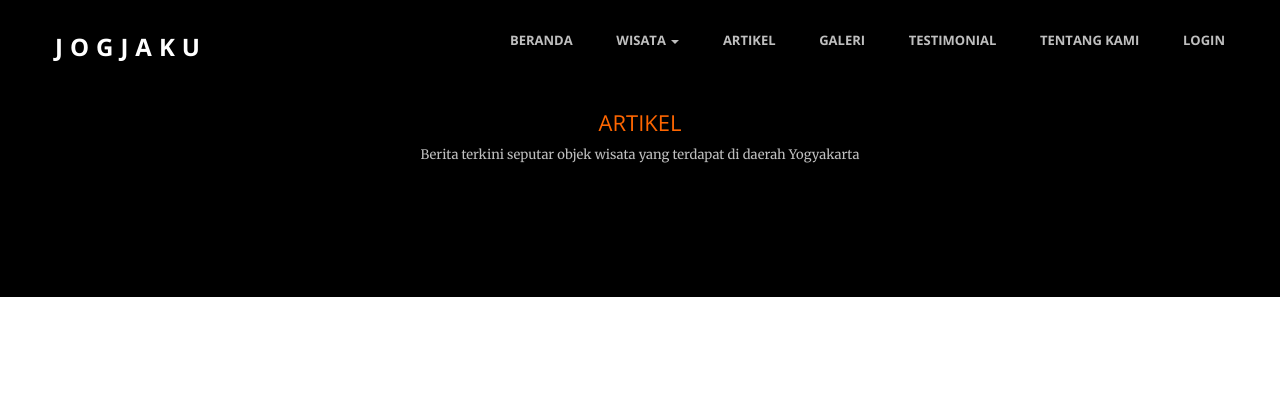
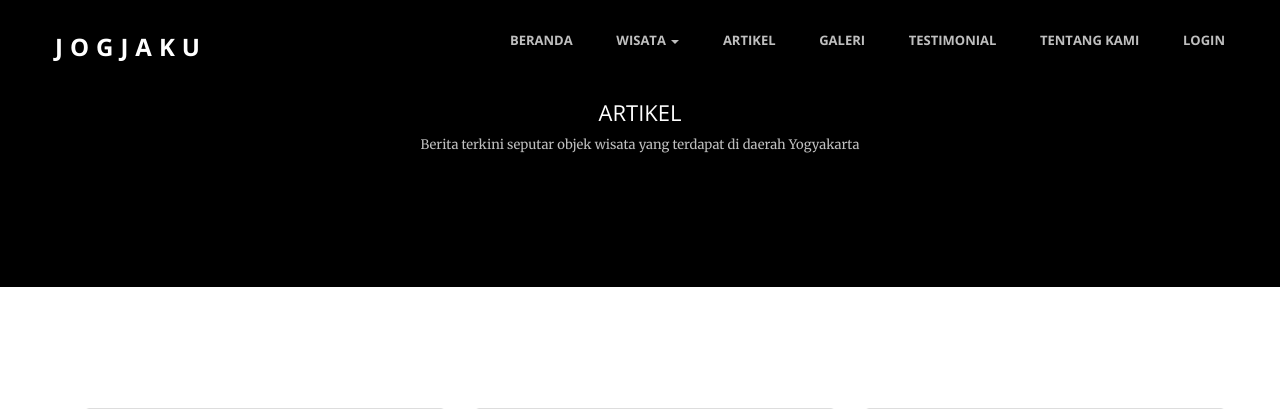
Before and after one commit to mulyani07/UAS-PEMWEB, a PHP site: page /artikel.php in a window 1280 px wide. Shown: the top 409 px of the page. Run offline with PHP 8.4, Linux system fonts and the light colour scheme; data comes from the database, SQL or seed files in the repository; data that the repository does not hold is empty; some libraries are stand-ins or nearby versions.

Commit message:
Update main.css

```diff
--- a/destinasijatim/css/main.css
+++ b/destinasijatim/css/main.css
@@ -349,7 +349,7 @@
 .intro {
 	background-color: #000;
 }
-.intro h3 {
+.intro h6 {
 	color: #fff;
 	margin-top: 0;
 }
```
